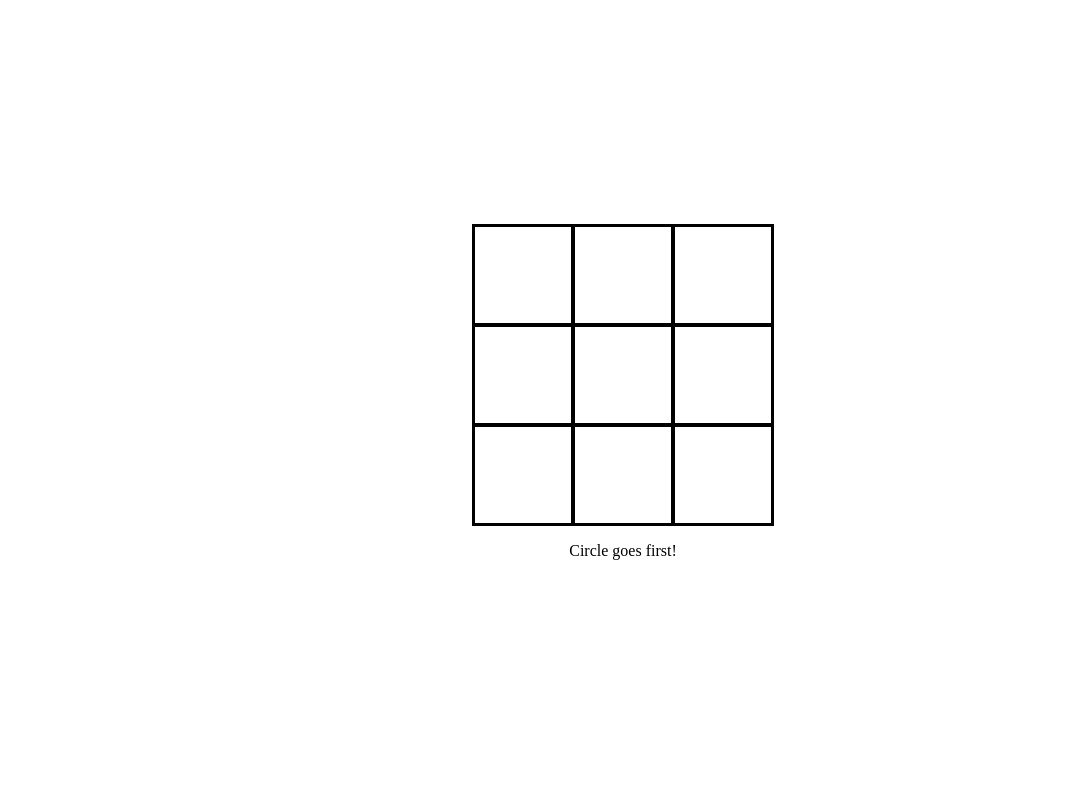
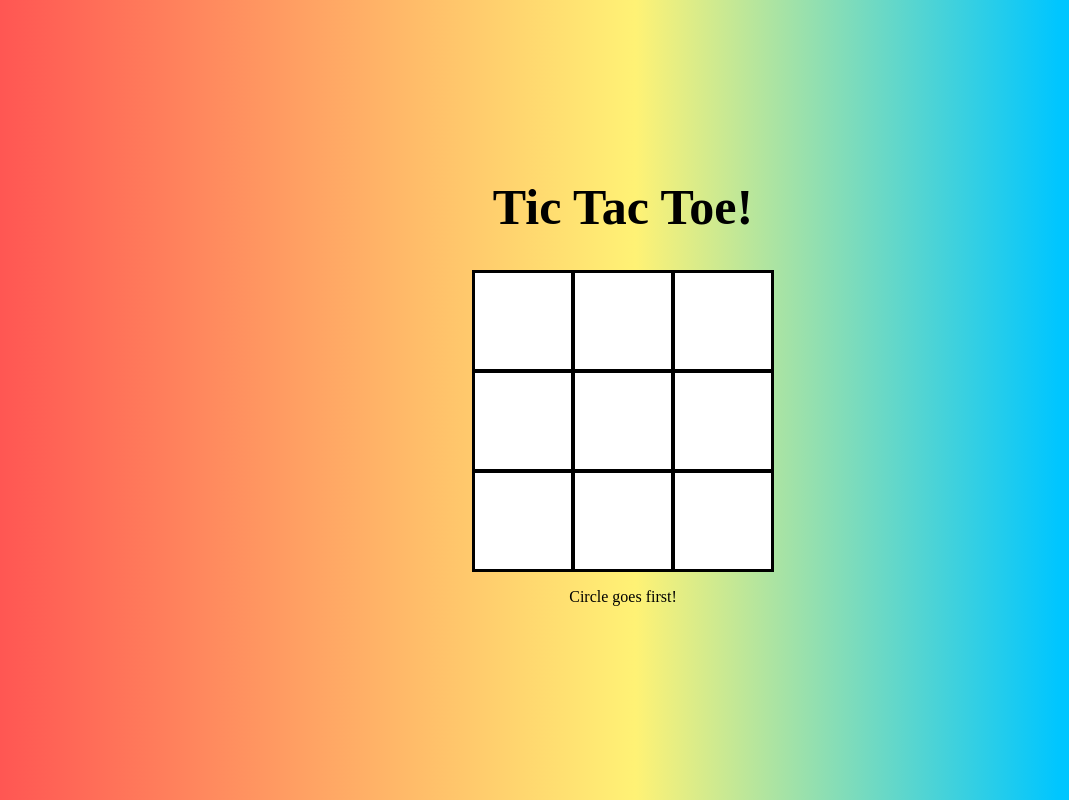
Before and after one commit to danieljcoh/tic-tac-toe, a plain HTML site: page index.html in a window 1280 px wide. Shown: the whole page, without its empty margins (17-1086 px from the left). Drawn offline with Linux system fonts and the light colour scheme.

Commit message:
Added a gradient and title
- Added a gradient and title

```diff
--- a/index.css
+++ b/index.css
@@ -8,6 +8,14 @@ body {
     align-items: center;
     flex-direction: column;
     height: 100vh;
+    background: rgb(255,82,82);
+    background: linear-gradient(90deg, rgba(255,82,82,1) 0%, rgba(255,242,117,1) 51%, rgba(0,198,255,1) 84%);
+}
+
+#title {
+    text-align: center;
+    font-size: 50px;
+    margin-top: 0;
 }
 
 #gameboard {
--- a/index.html
+++ b/index.html
@@ -11,6 +11,9 @@
 </head>
 <body>
 
+    <div>
+        <h1 id="title">Tic Tac Toe!</h1>
+    </div>
 
     <div id="gameboard"></div>
 
```
